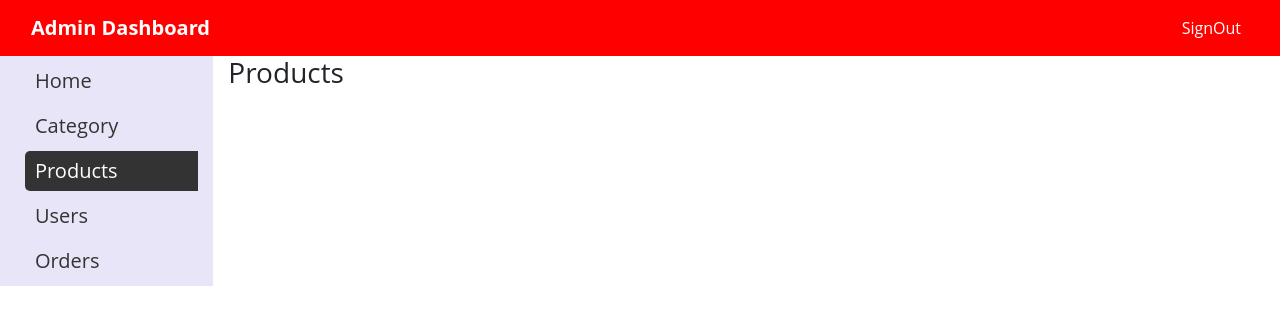
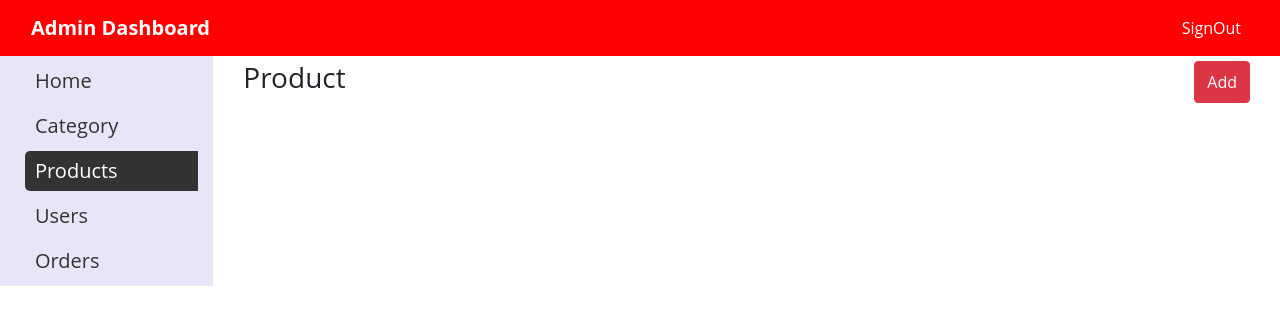
Before and after one commit to Aghazjunaid/Flipkart-admin-dashboard, a React (Create React App) app: page /products in a window 1280 px wide. Shown: the top 324 px of the page. Built offline with nearby package versions, Linux system fonts and the light colour scheme; sample sign-in values are in the browser's storage; the HTML template or start-up script is replaced by a standard one.

Commit message:
prod page setup

```diff
--- a/src/containers/Products/index.js
+++ b/src/containers/Products/index.js
@@ -1,12 +1,43 @@
-import React from 'react'
-import Layout from '../../components/Layout';
+import React, { useEffect, useState } from "react";
+import Layout from "../../components/Layout";
+import {
+  Container,
+  Row,
+  Col,
+  Button,
+  Table,
+  Modal,
+  Form,
+} from "react-bootstrap";
+import { useSelector, useDispatch } from "react-redux";
+import { getAllCategory, addCategory, deleteCategories } from "../../actions";
+import { useHistory } from "react-router-dom";
 
 function Products() {
-    return (
-        <Layout sidebar>
-            <h3>Products</h3>
-        </Layout>
-        )
+  return (
+    <Layout sidebar>
+      <Container>
+        <Row>
+          <Col md={12}>
+            <div
+              style={{
+                display: "flex",
+                justifyContent: "space-between",
+                marginTop: "5px",
+                marginBottom: "20px",
+              }}
+            >
+              <h3>Product</h3>
+              <Button variant="danger">
+                Add
+              </Button>
+            </div>
+          </Col>
+        </Row>
+
+      </Container>
+    </Layout>
+  );
 }
 
-export default Products
+export default Products;
```
